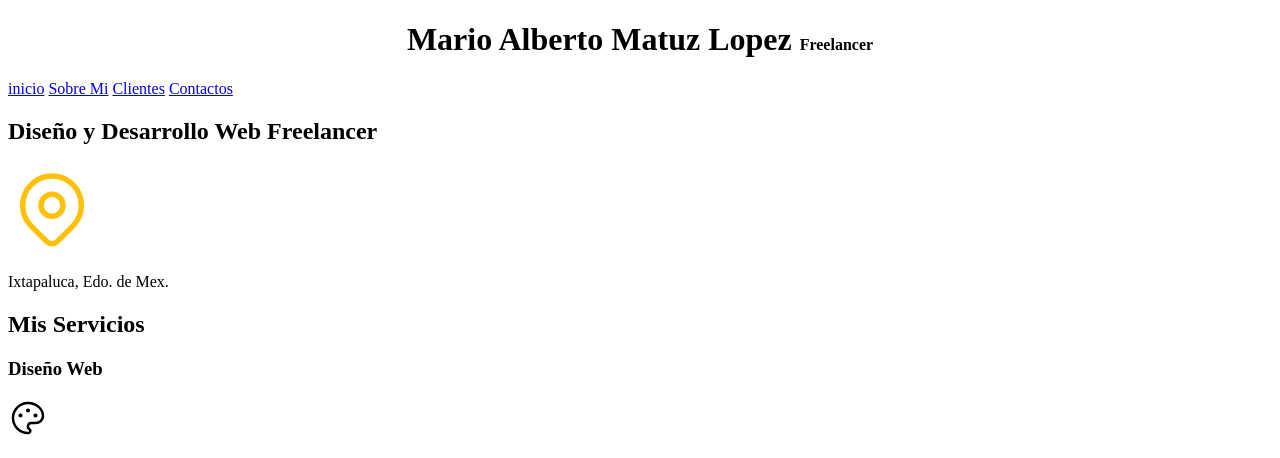
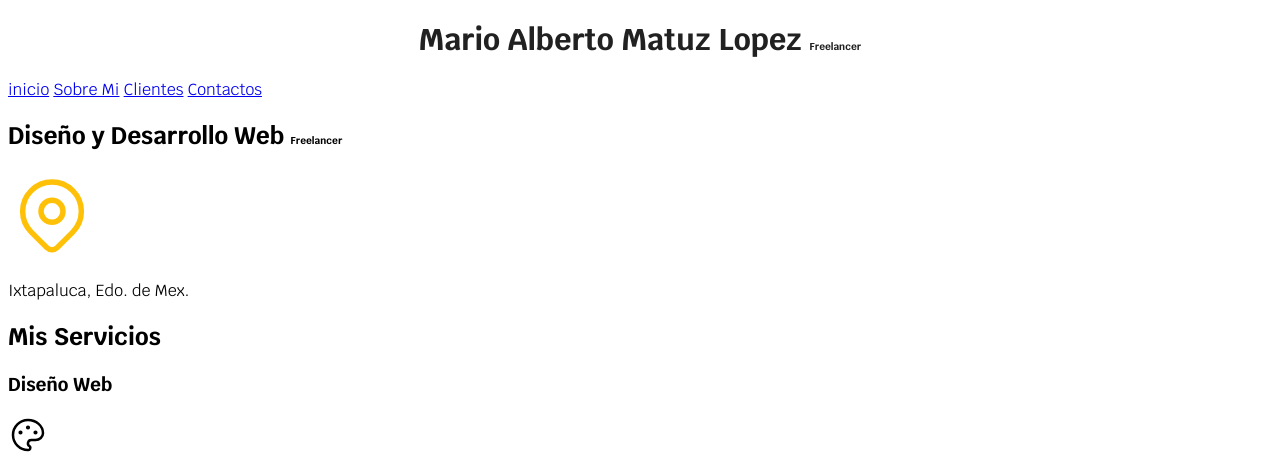
Before and after one commit to Kanemaniaco/html-project-1, a plain HTML site: page index.html in a window 1280 px wide. Shown: the top 458 px of the page. Drawn offline with Linux system fonts and the light colour scheme.

Commit message:
modify slylus

```diff
--- a/css/estilos.css
+++ b/css/estilos.css
@@ -1,7 +1,30 @@
+:root{
+  --white:#fff;
+  --black:#212121;
+  --yellow:#ffc107;
+  --aqua:#0097a7;
+  --grey:#757575;
+}
+
+
+
+html{
+  font-size: 62.5%;
+}
+
+body{
+  font-size: 16px;
+  font-family: 'Krub', sans-serif;
+}
+
 h1 {
   text-align: center;
+  font-size: 3rem;
+  color: var(--black);
+
 }
 
-span{
-    font-size: 16px;
+.titulo span{
+  font-size: 1rem;
+
 }
--- a/index.html
+++ b/index.html
@@ -5,11 +5,16 @@
     <meta http-equiv="X-UA-Compatible" content="IE=edge" />
     <meta name="viewport" content="width=device-width, initial-scale=1.0" />
     <title>Diseñador freelancer</title>
+    <link rel="preload" href="https://fonts.googleapis.com/css2?family=Krub:wght@400;700&display=swap" as="style">
+    <link rel="preconnect" href="https://fonts.googleapis.com">
+    <link rel="preconnect" href="https://fonts.gstatic.com" crossorigin>
+    <link href="https://fonts.googleapis.com/css2?family=Krub:wght@400;700&display=swap" rel="stylesheet">
+    <link rel="preload" href="css/estilos.css" as="style">
     <link rel="stylesheet" href="css/estilos.css">
   </head>
   <body>
     <header>
-      <h1>Mario Alberto Matuz Lopez <span>Freelancer</span></h1>
+      <h1 class="titulo" >Mario Alberto Matuz Lopez <span>Freelancer</span></h1>
     </header>
     <nav>
       <a href="#">inicio</a>
@@ -18,7 +23,7 @@
       <a href="#">Contactos</a>
     </nav>
     <section>
-      <h2>Diseño y Desarrollo Web Freelancer</h2>
+      <h2 class="titulo" >Diseño y Desarrollo Web <span> Freelancer</span></h2>
       <svg
         xmlns="http://www.w3.org/2000/svg"
         class="icon icon-tabler icon-tabler-map-pin"
```
